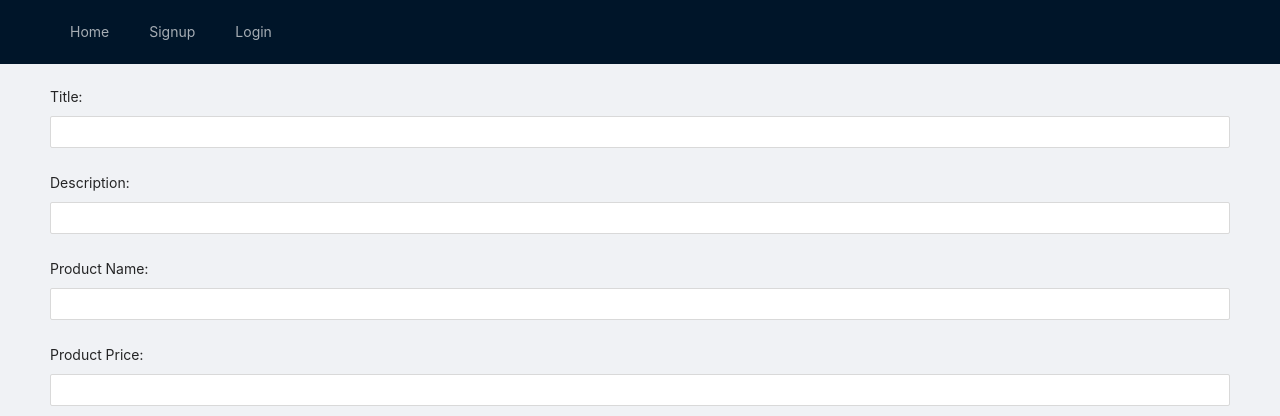
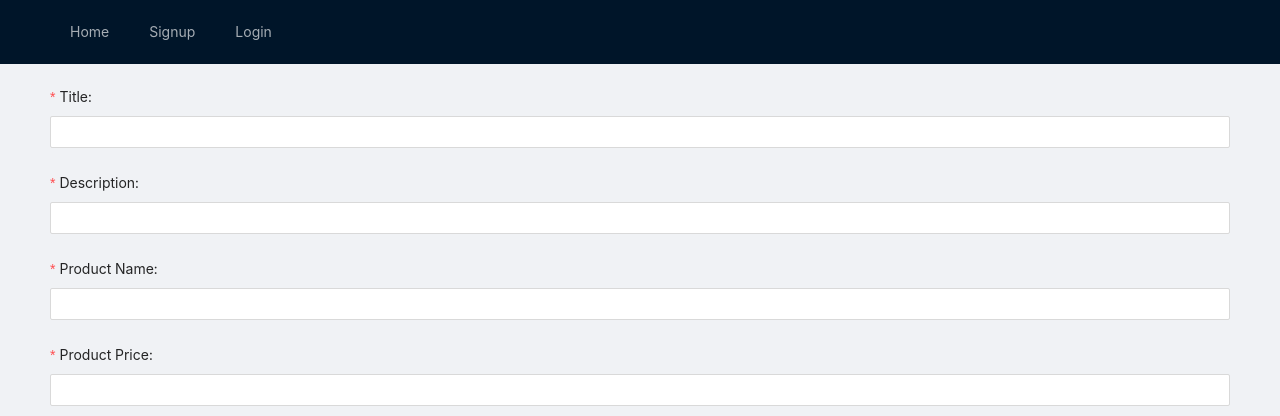
Before and after one commit to ayhankonar/Vaquita, a React (Create React App) app in the folder frontend/: page /new/rifas in a window 1280 px wide. Shown: the top 416 px of the page. Built offline with nearby package versions, Linux system fonts and the light colour scheme; no server answers.

Commit message:
form casi, se suben las rifas con las imagenes

```diff
--- a/frontend/src/components/RifaCard.js
+++ b/frontend/src/components/RifaCard.js
@@ -5,7 +5,7 @@ import { Link } from 'react-router-dom'
 const { Title } = Typography
 
 
-function RifaCard({ title, productName, description, image, _id }) {
+function RifaCard({ title, productName, description, imageProduct, _id }) {
   return (
     <Card
       type="inner"
@@ -14,7 +14,7 @@ function RifaCard({ title, productName, description, image, _id }) {
       style={{ marginBottom: '8px' }}
       hoverable>
       <center>
-        <Avatar src={image} style={{ backgroundColor: 'white' }} />
+        <Avatar src={imageProduct} style={{ backgroundColor: 'white' }} />
         <Title level={4}>{productName}</Title>
       </center>
       {description}
--- a/frontend/src/components/RifaForm.js
+++ b/frontend/src/components/RifaForm.js
@@ -15,17 +15,17 @@ const RifaForm = ({ addRifa }) => {
 
     const rifa = {
       ...values,
-      image: img,
+      imageProduct: img,
     }
 
     const { data: newRifa } = await createRifa(rifa);
+    console.log (newRifa)
     addRifa(newRifa);
     form.resetFields()
     setImg(null)
   }
 
   async function handleUploadFile(file) {
-    // console.log(info);
     setLoading(true)
     const data = new FormData()
 
@@ -57,16 +57,24 @@ const RifaForm = ({ addRifa }) => {
 
   return (
     <Form form={form} layout="vertical" onFinish={handleSubmit}>
-      <Form.Item name="title" label="Title:">
+      <Form.Item name="title"
+      label="Title:"
+      rules={[{required: true, message: 'Please input a title'}]}>
         <Input />
       </Form.Item>
-      <Form.Item name="description" label="Description:">
+      <Form.Item name="description"
+      label="Description:"
+      rules={[{required: true, message: 'Please input a description'}]}>
         <Input />
       </Form.Item>
-      <Form.Item name="productName" label="Product Name:">
+      <Form.Item name="productName"
+      label="Product Name:"
+      rules={[{required: true, message: 'Please input a product name'}]}>
         <Input />
       </Form.Item>
-      <Form.Item name="productPrice" label="Product Price:">
+      <Form.Item name="productPrice"
+      label="Product Price:"
+      rules={[{required: true, message: 'Please input a product price'}]}>
         <Input />
       </Form.Item>
       <Form.Item name="ticketPrice" label="Ticket Price:">
--- a/frontend/src/pages/CreateRifa.js
+++ b/frontend/src/pages/CreateRifa.js
@@ -1,4 +1,4 @@
-import React, {useState} from 'react'
+import React, {useState, useEffect} from 'react'
 import RifaForm from '../components/RifaForm'
 import { useContextInfo } from '../hooks/context'
 import { createRifa } from '../services/rifas'
@@ -21,6 +21,7 @@ const CreateRifa = () => {
       }
 
     return (
+
         <div>
             <RifaForm addRifa={addRifa} />
         </div>
--- a/frontend/src/pages/Signup.js
+++ b/frontend/src/pages/Signup.js
@@ -15,10 +15,10 @@ export default function Signup({
 
   async function signupProcess(values){
     // await Myservice.signup(values)
-    console.log(values)
+    // console.log(values)
     await signupFn(values)
     history.push('/login')
-    console.log('user:', values)
+    // console.log('user:', values)
   }
 
   return (
--- a/frontend/src/services/rifas.js
+++ b/frontend/src/services/rifas.js
@@ -18,7 +18,7 @@ export const getAllRifas = () => rifasService.get()
 export const getRifaDetails = id => rifasService.get(`/${id}`)
 
 // Crear una rifa
-export const createRifa = rifa => rifasService.post('', rifa)
+export const createRifa = rifa => rifasService.post('/new', rifa)
 
 // Editar una rifa
 export const editRifa = (id, rifa) => rifasService.put(`/${id}`, rifa)
```
Also changed, not shown: 1 other file (tests, documents, lock files or other folders).
